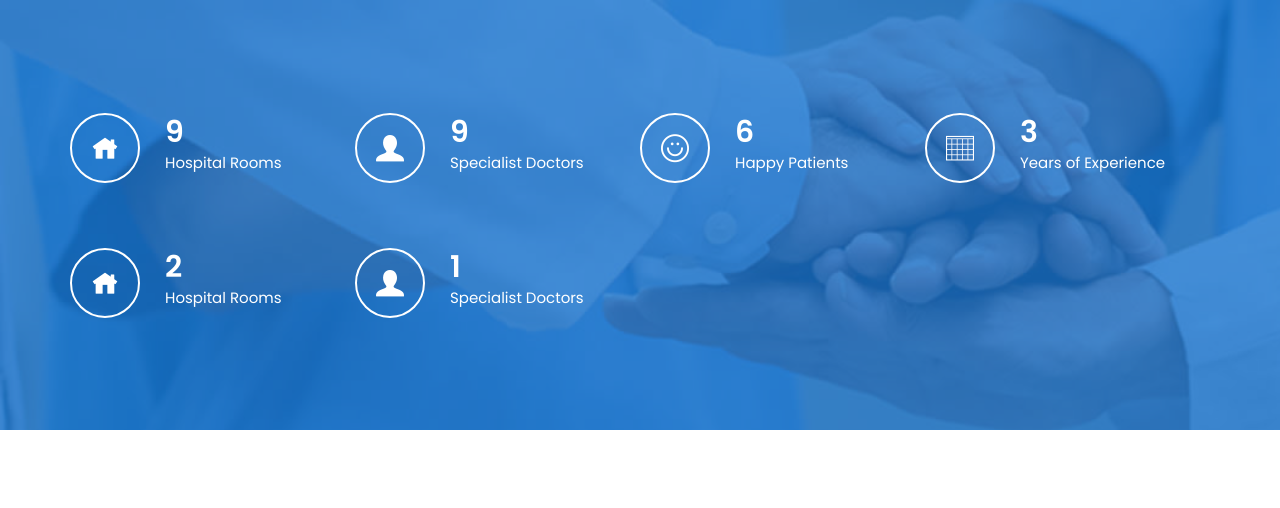
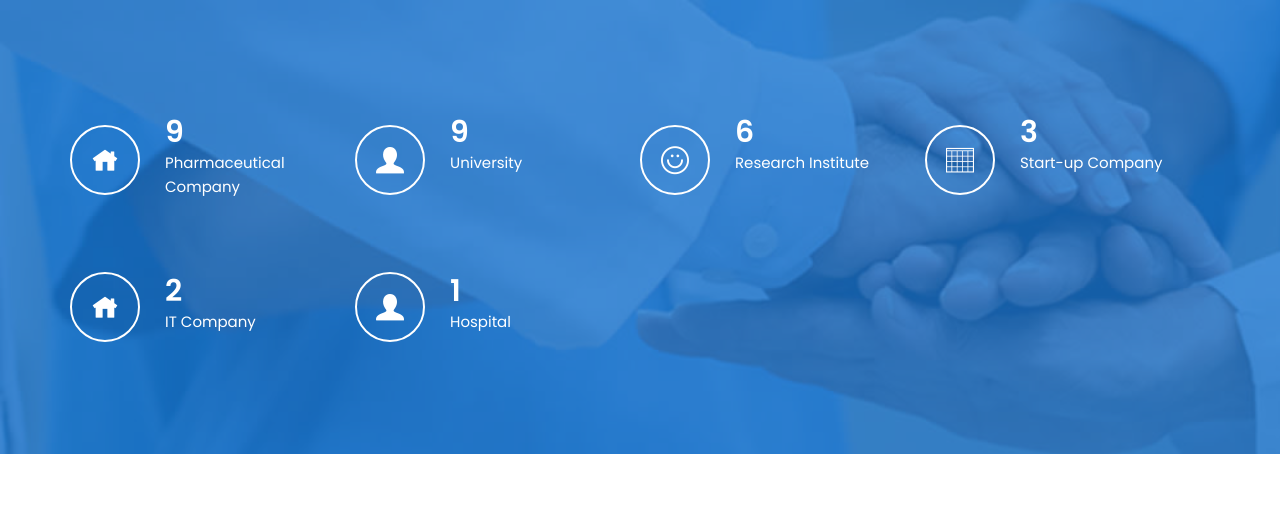
Before and after one commit to kmelloddy/kmelloddy.github.io, a plain HTML site: page index.html in a window 1280 px wide. Shown: the part 1570-2078 px from the top of the page. Drawn offline with Linux system fonts and the light colour scheme; a script that the page names is missing.

Commit message:
modified:   index.html

```diff
--- a/index.html
+++ b/index.html
@@ -325,7 +325,7 @@
 							<i class="icofont icofont-home"></i>
 							<div class="content">
 								<span class="counter">9</span>
-								<p>Hospital Rooms</p>
+								<p>Pharmaceutical Company</p>
 							</div>
 						</div>
 						<!-- End Single Fun -->
@@ -336,7 +336,7 @@
 							<i class="icofont icofont-user-alt-3"></i>
 							<div class="content">
 								<span class="counter">9</span>
-								<p>Specialist Doctors</p>
+								<p>University</p>
 							</div>
 						</div>
 						<!-- End Single Fun -->
@@ -347,7 +347,7 @@
 							<i class="icofont-simple-smile"></i>
 							<div class="content">
 								<span class="counter">6</span>
-								<p>Happy Patients</p>
+								<p>Research Institute</p>
 							</div>
 						</div>
 						<!-- End Single Fun -->
@@ -358,7 +358,7 @@
 							<i class="icofont icofont-table"></i>
 							<div class="content">
 								<span class="counter">3</span>
-								<p>Years of Experience</p>
+								<p>Start-up Company</p>
 							</div>
 						</div>
 						<!-- End Single Fun -->
@@ -371,7 +371,7 @@
 							<i class="icofont icofont-home"></i>
 							<div class="content">
 								<span class="counter">2</span>
-								<p>Hospital Rooms</p>
+								<p>IT Company</p>
 							</div>
 						</div>
 						<!-- End Single Fun -->
@@ -382,7 +382,7 @@
 							<i class="icofont icofont-user-alt-3"></i>
 							<div class="content">
 								<span class="counter">1</span>
-								<p>Specialist Doctors</p>
+								<p>Hospital</p>
 							</div>
 						</div>
 						<!-- End Single Fun -->
```
